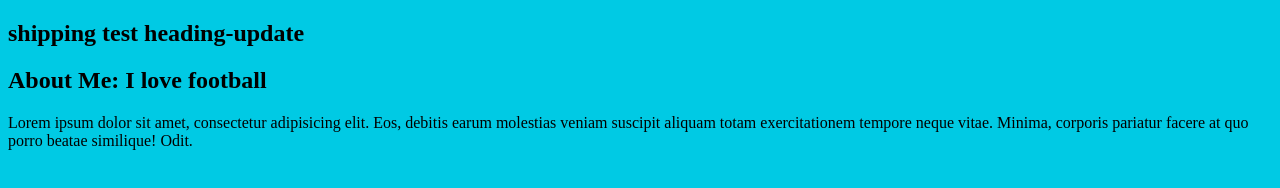
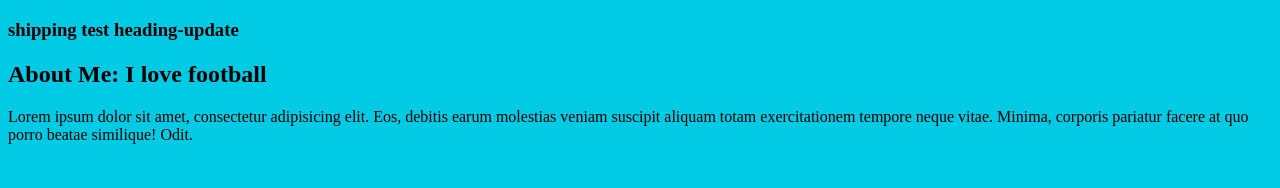
Before and after one commit to hassmedia/my_travels_plan, a plain HTML site: page index.html in a window 1280 px wide. Drawn offline with Linux system fonts and the light colour scheme.

Commit message:
On branch master 	modified:   index.html

```diff
--- a/index.html
+++ b/index.html
@@ -9,7 +9,7 @@
 </head>
 <body>
 <header>
-    <h2>shipping test heading-update</h2>
+    <h3>shipping test heading-update</h3>
 </header>
     <script src="js/app.js"></script>
 
```
